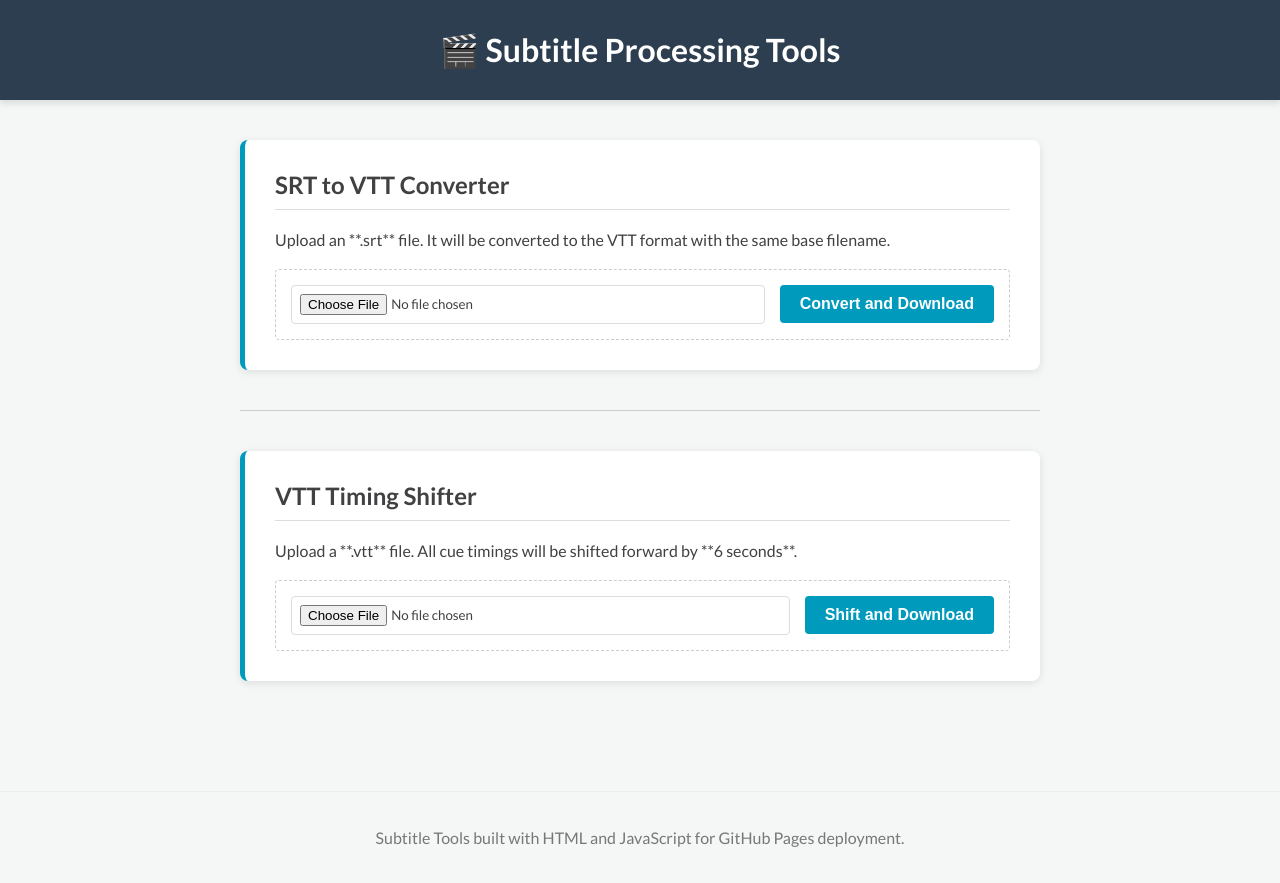
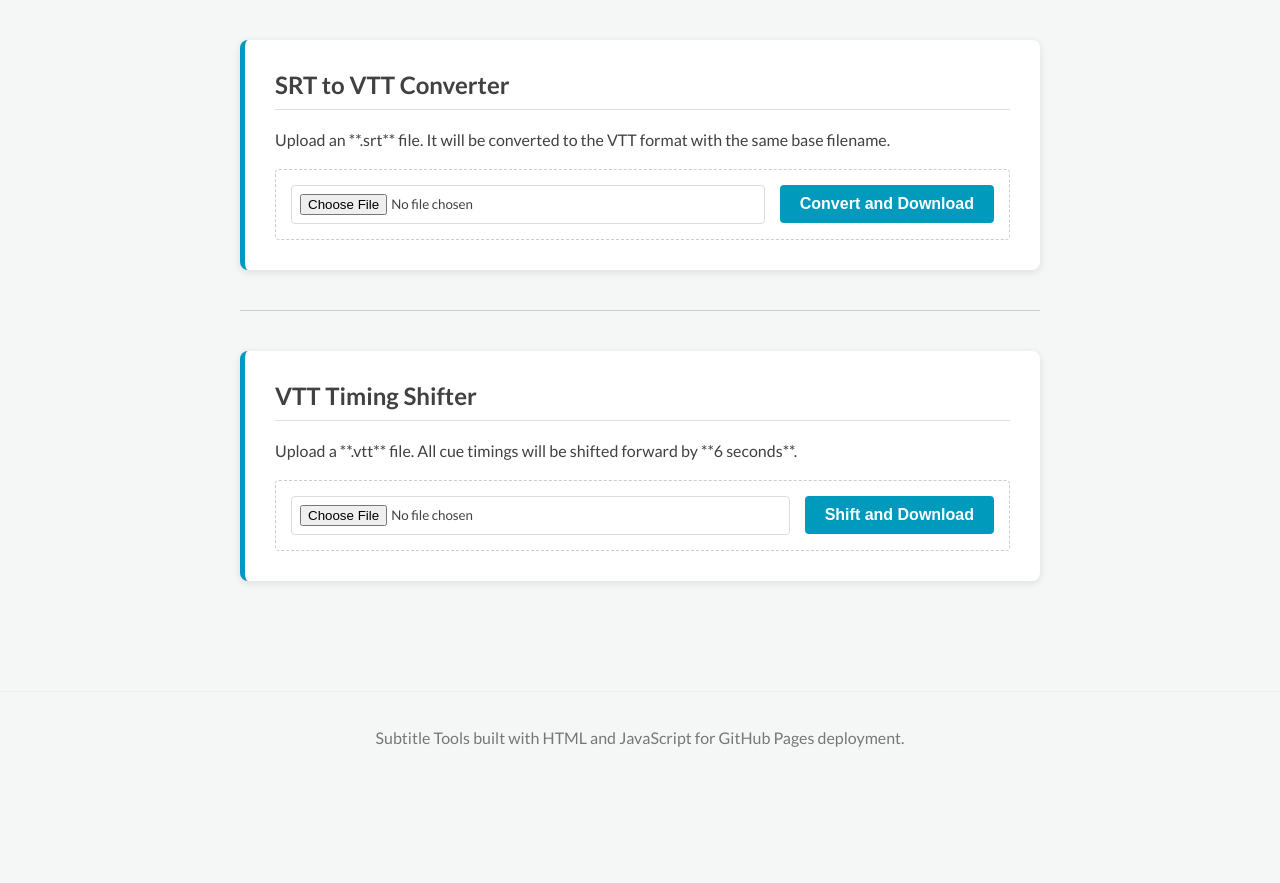
Before and after one commit to UC-DigiProd/caption-tools, a plain HTML site: page index.html in a window 1280 px wide. After the commit the page ends 800 px from the top, so only its background shows below. Drawn offline with Linux system fonts and the light colour scheme.

Commit message:
Update index.html

```diff
--- a/index.html
+++ b/index.html
@@ -7,10 +7,6 @@
     <link rel="stylesheet" href="style.css">
 </head>
 <body>
-
-    <header>
-        <h1>🎬 Subtitle Processing Tools</h1>
-    </header>
 
     <main>
         <section class="tool-card">
```
